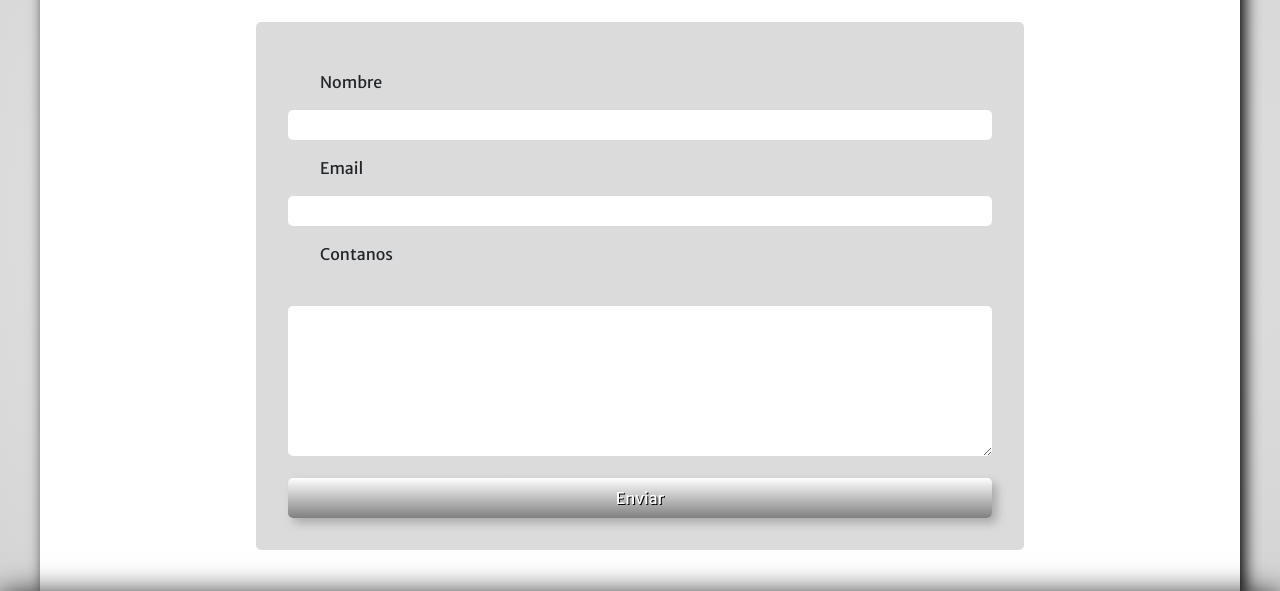
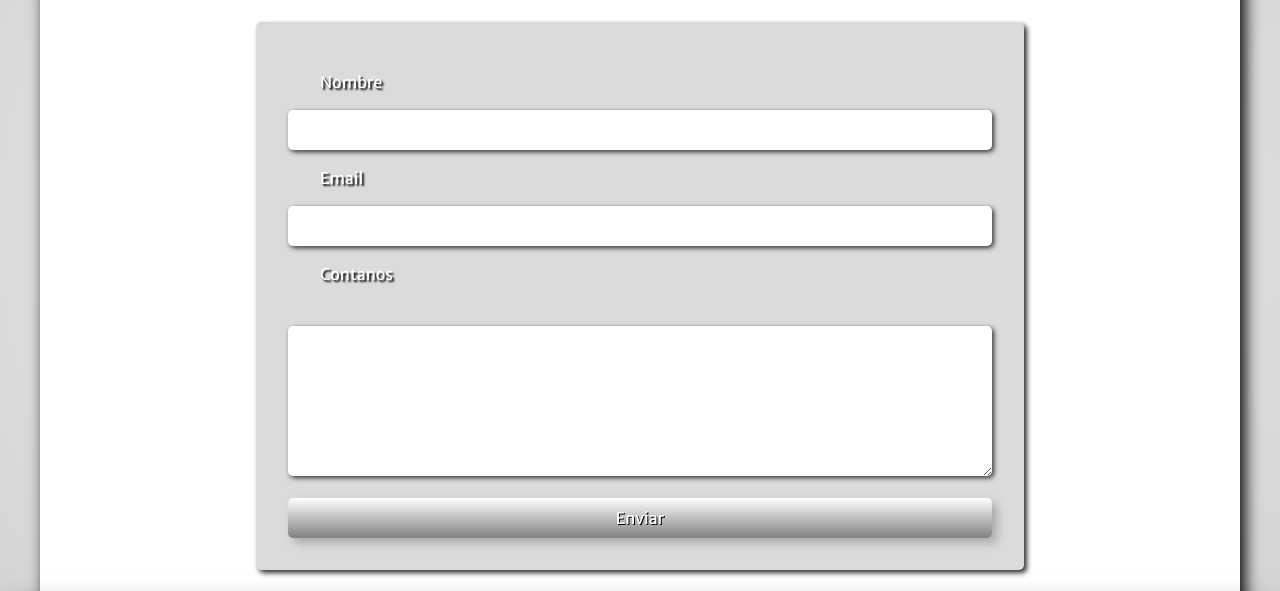
Before and after one commit to Clau4774/repositorio-coderhose-bartenders-elementals, a plain HTML site: page src/contacto.html in a window 1280 px wide. Shown: the part 361-952 px from the top of the page. Drawn offline with nearby package versions, Linux system fonts and the light colour scheme.

Commit message:
Se agrego estilo al formulario de contacto

```diff
--- a/src/style/style.css
+++ b/src/style/style.css
@@ -423,27 +423,32 @@ form {
     background-color: #DBDBDB;
     padding: 2rem;
     border-radius: var(--border-radius);
+    box-shadow: 3px 3px 5px #333;
 }
 
 form>label {
     display: block;
     cursor: pointer;
     margin: 1rem 2rem;
+    color: #fff;
+    text-shadow: 2px 2px 2px #000;
 }
 
 form>input {
     width: 100%;
-    height: 30px;
+    padding: 0.5rem 1rem;
     border-radius: var(--border-radius);
     border: none;
+    box-shadow: 2px 2px 5px #333;
 }
 
 form>textarea {
     margin-bottom: 1rem;
     width: 100%;
-    height: 150px;
+    min-height: 150px;
     border-radius: var(--border-radius);
     border: none;
+    box-shadow: 2px 2px 5px #333;
 }
 
 /* Artículos container-categorías */
```
Also changed, not shown: src/foro.html (+1 -1 lines).
